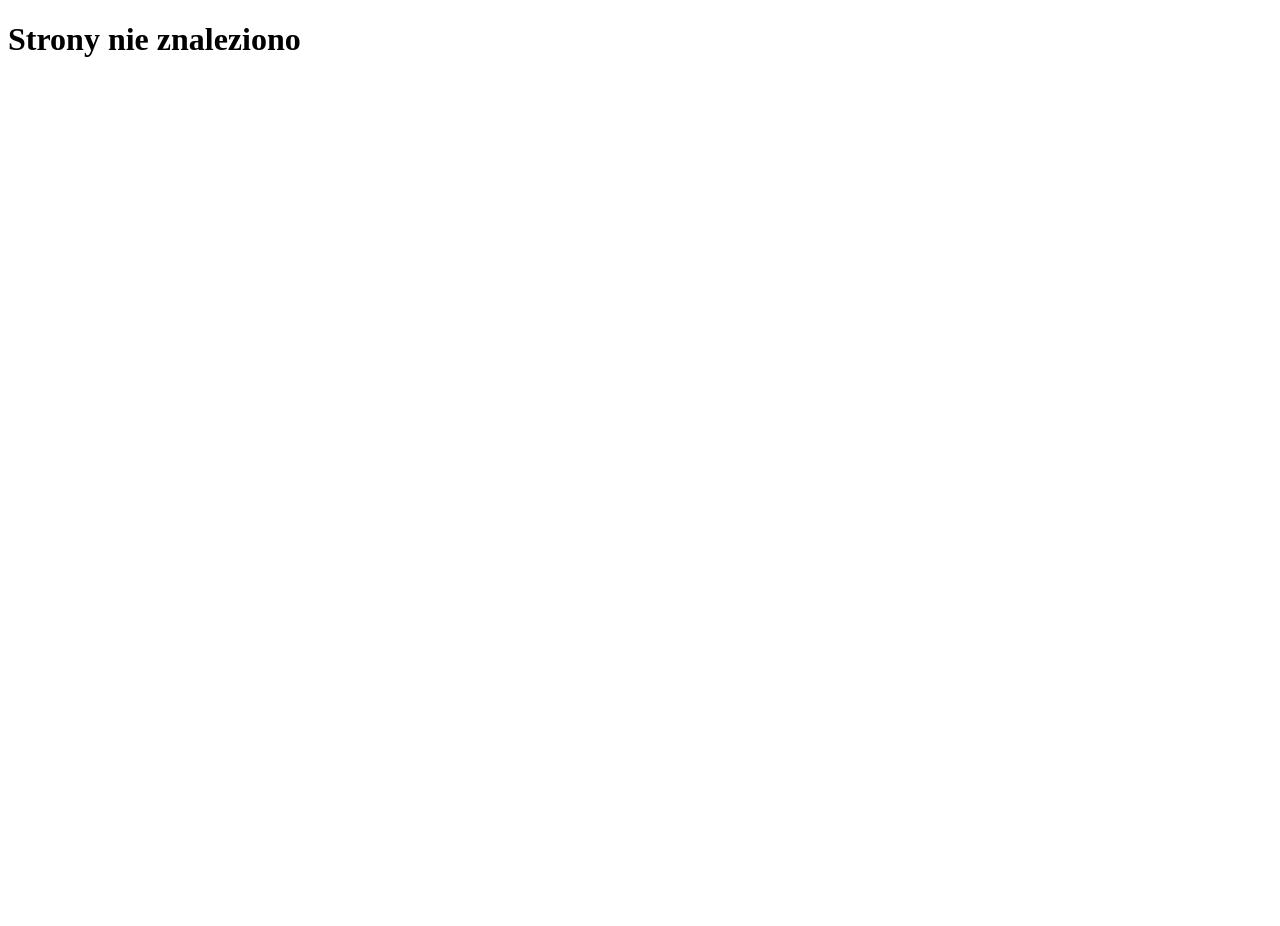
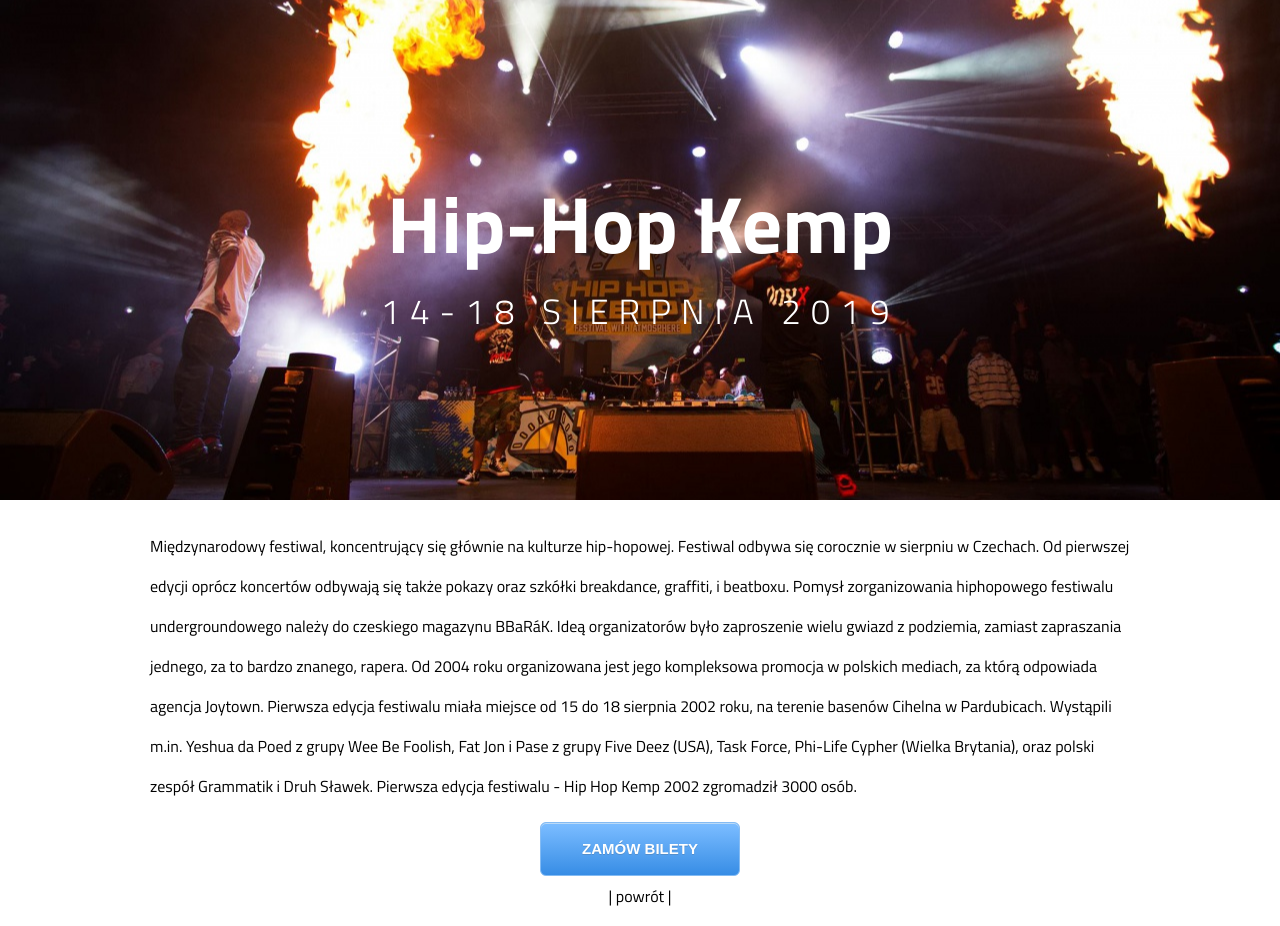
Before and after one commit to miloszkaczmarek/Gatsby-Website, a Gatsby site: page /kemp in a window 1280 px wide. Before the commit this address had no page. Before the commit the page ends 800 px from the top, so only its background shows below. Built offline with nearby package versions, Linux system fonts and the light colour scheme; Gatsby itself is replaced by a stand-in of ours.

Commit message:
Added two sites

```diff
--- a/src/components/Navigation.js
+++ b/src/components/Navigation.js
@@ -30,10 +30,10 @@
         <StyledLink to={'/opener'}>Open'er</StyledLink>
       </NavigationItem>
       <NavigationItem>
-        <StyledLink to={'#'}>Kemp</StyledLink>
+        <StyledLink to={'/kemp'}>Kemp</StyledLink>
       </NavigationItem>
       <NavigationItem>
-        <StyledLink to={'#'}>Live Festiwal</StyledLink>
+        <StyledLink to={'/livefestiwal'}>Live Festiwal</StyledLink>
       </NavigationItem>
   </NavigationWrapper>
 );
--- /dev/null
+++ b/src/components/SlideKemp.js
@@ -0,0 +1,18 @@
+import React from 'react'
+import styled from 'styled-components'
+import backgroundImage from '../images/kemp.jpg'
+
+
+const SlideKemp = styled.div`
+  width:100%;
+  height:500px;
+  background-image:url(${backgroundImage});
+  background-position:center;
+  background-size:cover;
+  display: flex;
+  flex-direction:column;
+  justify-content:center;
+  align-items:center;
+`;
+
+export default SlideKemp;
--- /dev/null
+++ b/src/pages/kemp.js
@@ -0,0 +1,57 @@
+import React from 'react'
+import SlideKemp from '../components/SlideKemp'
+import styled, { createGlobalStyle } from 'styled-components'
+import Header from '../components/Header'
+import Subheader from '../components/Subheader'
+import Description from '../components/Description'
+import Button from '../components/Button'
+import { Link } from 'gatsby'
+
+const GlobalStyle = createGlobalStyle`
+body{
+    padding:0;
+    margin:0;
+    @import url('https://fonts.googleapis.com/css?family=Titillium+Web:300,400,700&subset=latin-ext');
+    font-family: 'Titillium Web';
+}
+
+*, *::before, *::after{
+    box-sizing: border-box;
+}
+
+`;
+
+const StyledWrapper = styled.div`
+
+`;
+
+const StyledLink = styled(Link)`
+  color:black;
+  text-decoration:none;
+
+  ::before, ::after{
+    content:' | ';
+  }
+
+`;
+
+const IndexPage = () => (
+  <>
+      <GlobalStyle/>
+    <StyledWrapper>
+      <SlideKemp>
+        <Header>Hip-Hop Kemp</Header>
+        <Subheader style={{fontSize: "35px"}}>14-18 SIERPNIA 2019</Subheader>
+      </SlideKemp>
+    </StyledWrapper>
+    <Description>
+      <p>Międzynarodowy festiwal, koncentrujący się głównie na kulturze hip-hopowej. Festiwal odbywa się corocznie w sierpniu w Czechach. Od pierwszej edycji oprócz koncertów odbywają się także pokazy oraz szkółki breakdance, graffiti, i beatboxu.
+
+        Pomysł zorganizowania hiphopowego festiwalu undergroundowego należy do czeskiego magazynu BBaRáK. Ideą organizatorów było zaproszenie wielu gwiazd z podziemia, zamiast zapraszania jednego, za to bardzo znanego, rapera. Od 2004 roku organizowana jest jego kompleksowa promocja w polskich mediach, za którą odpowiada agencja Joytown. Pierwsza edycja festiwalu miała miejsce od 15 do 18 sierpnia 2002 roku, na terenie basenów Cihelna w Pardubicach. Wystąpili m.in. Yeshua da Poed z grupy Wee Be Foolish, Fat Jon i Pase z grupy Five Deez (USA), Task Force, Phi-Life Cypher (Wielka Brytania), oraz polski zespół Grammatik i Druh Sławek. Pierwsza edycja festiwalu - Hip Hop Kemp 2002 zgromadził 3000 osób.</p>
+      <Button>zamów bilety</Button>
+      <StyledLink to={'/'}>powrót</StyledLink>
+    </Description>
+  </>
+);
+
+export default IndexPage;
--- /dev/null
+++ b/src/pages/livefestiwal.js
@@ -0,0 +1,55 @@
+import React from 'react'
+import SlideLiveFestiwal from '../components/SlideLiveFestiwal'
+import styled, { createGlobalStyle } from 'styled-components'
+import Header from '../components/Header'
+import Subheader from '../components/Subheader'
+import Description from '../components/Description'
+import Button from '../components/Button'
+import { Link } from 'gatsby'
+
+const GlobalStyle = createGlobalStyle`
+body{
+    padding:0;
+    margin:0;
+    @import url('https://fonts.googleapis.com/css?family=Titillium+Web:300,400,700&subset=latin-ext');
+    font-family: 'Titillium Web';
+}
+
+*, *::before, *::after{
+    box-sizing: border-box;
+}
+
+`;
+
+const StyledWrapper = styled.div`
+
+`;
+
+const StyledLink = styled(Link)`
+  color:black;
+  text-decoration:none;
+
+  ::before, ::after{
+    content:' | ';
+  }
+
+`;
+
+const IndexPage = () => (
+  <>
+      <GlobalStyle/>
+    <StyledWrapper>
+      <SlideLiveFestiwal>
+        <Header>Live Festival</Header>
+        <Subheader style={{fontSize: "35px"}}>17-18 SIERPNIA 2019</Subheader>
+      </SlideLiveFestiwal>
+    </StyledWrapper>
+    <Description>
+      <p>Kraków Live Festival to dwudniowy festiwal muzyczny w Krakowie organizowany przez Alter Art. W przestrzeni przeznaczonej na festiwal co roku powstają dwie sceny muzyczne, miasteczko gastronomiczne oraz miejsce działań około-muzycznych. Line-up festiwalu opiera się na wykonawcach światowego formatu, jak i starannie wyselekcjonowanej grupie polskich artystów. Festiwal co roku przyciąga kilkadziesiąt tysięcy fanów muzyki i jest swoistym zakończeniem sezonu festiwalowego w Polsce. Duży nacisk w pozamuzycznej ofercie festiwalu położony jest na umożliwienie festiwalowiczom korzystania z bogatej oferty kulturalnej miasta Kraków. W ramach działań około-festiwalowych co roku podejmowana jest współpraca z lokalnymi instytucjami kultury takimi jak: Muzeum Narodowe w Krakowie, MOCAK - Muzeum Sztuki Współczesnej, Muzeum Historyczne, Cricoteka.</p>
+      <Button>zamów bilety</Button>
+      <StyledLink to={'/'}>powrót</StyledLink>
+    </Description>
+  </>
+);
+
+export default IndexPage;
```
Also changed, not shown: src/components/SlideLiveFestiwal.js (renamed from src/components/Slide.js, +4 -3 lines), src/components/SlideOpener.js (added, +18 -0 lines), src/pages/opener.js (+17 -4 lines), src/images/kemp.jpg (added), src/images/livefestival.jpg (added).
